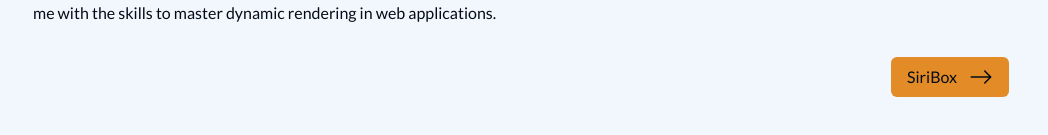
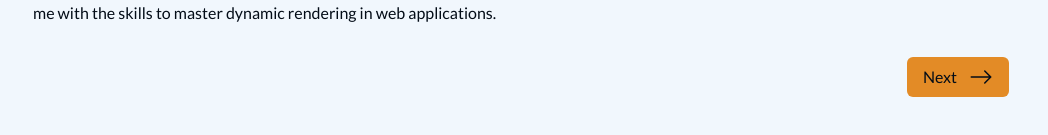
Before and after one commit to K0ppai/Koppai_Portfolio, a React (Vite) app: page /projects/1 in a window 1280 px wide. Shown: the part 1546-1681 px from the top of the page, without its empty margins (111-1159 px from the left). Built offline with nearby package versions, Linux system fonts and the light colour scheme; a web font is replaced by a local one.

Commit message:
Change web title and icon

```diff
--- a/index.html
+++ b/index.html
@@ -2,9 +2,9 @@
 <html lang="en">
   <head>
     <meta charset="UTF-8" />
-    <link rel="icon" type="image/svg+xml" href="/src/assets/react.svg" />
+    <link rel="icon" type="image/svg+xml" href="/src/assets/images/matrix.png" />
     <meta name="viewport" content="width=device-width, initial-scale=1.0" />
-    <title>Vite + React</title>
+    <title>Koppai's Portfolio</title>
   </head>
   <body className="dark">
     <div id="root"></div>
--- a/src/components/Projects/ProjectDetails.jsx
+++ b/src/components/Projects/ProjectDetails.jsx
@@ -16,9 +16,6 @@ const ProjectDetails = ({ darkMode }) => {
   const nextProjectIndex = (currentProjectIndex + 1) % projectDatas.length;
   const prevProjectIndex = (currentProjectIndex - 1 + projectDatas.length) % projectDatas.length;
 
-  const nextProjectTitle = projectDatas[nextProjectIndex].title;
-  const prevProjectTitle = projectDatas[prevProjectIndex].title;
-
   return (
     <section className="pb-[20vh] md:px-[10vmax]">
       <h1 className="py-6 text-center font-sans text-4xl font-bold">
@@ -27,7 +24,7 @@ const ProjectDetails = ({ darkMode }) => {
       <h2 className="pb-6 text-center text-lg text-gray-400">
         {projectDatas[currentProjectIndex].development_type}
       </h2>
-      <div className='h-[2px] mb-6 rounded-full w-14 bg-gray-400 m-auto'/>
+      <div className="m-auto mb-6 h-[2px] w-14 rounded-full bg-gray-400" />
       <figure>
         <img
           src={projectDatas[currentProjectIndex].image}
@@ -91,17 +88,25 @@ const ProjectDetails = ({ darkMode }) => {
         {/* Next/Previous Buttons */}
         <div className="flex px-4">
           {currentProjectIndex !== 0 && (
-            <Link to={`/projects/${projectDatas[prevProjectIndex].id}`} className="me-auto">
+            <Link
+              to={`/projects/${projectDatas[prevProjectIndex].id}`}
+              className="me-auto"
+              onClick={() => window.scrollTo(0, 0)}
+            >
               <button className="flex items-center rounded-md bg-primary_dark px-4 py-2 text-text_light dark:text-bg_card_white_light">
                 <BsArrowLeft className="mr-1 text-2xl text-text_light dark:text-bg_card_white_light" />
-                <span className="pl-2">{prevProjectTitle}</span>
+                <span className="pl-2">Prev</span>
               </button>
             </Link>
           )}
           {currentProjectIndex !== projectDatas.length - 1 && (
-            <Link to={`/projects/${projectDatas[nextProjectIndex].id}`} className="ms-auto">
+            <Link
+              to={`/projects/${projectDatas[nextProjectIndex].id}`}
+              className="ms-auto"
+              onClick={() => window.scrollTo(0, 0)}
+            >
               <button className="flex items-center rounded-md bg-primary_dark px-4 py-2 text-text_light dark:text-bg_card_white_light">
-                <span className="pr-2">{nextProjectTitle}</span>
+                <span className="pr-2">Next</span>
                 <BsArrowRight className="ml-1 text-2xl text-text_light dark:text-bg_card_white_light" />
               </button>
             </Link>
```
